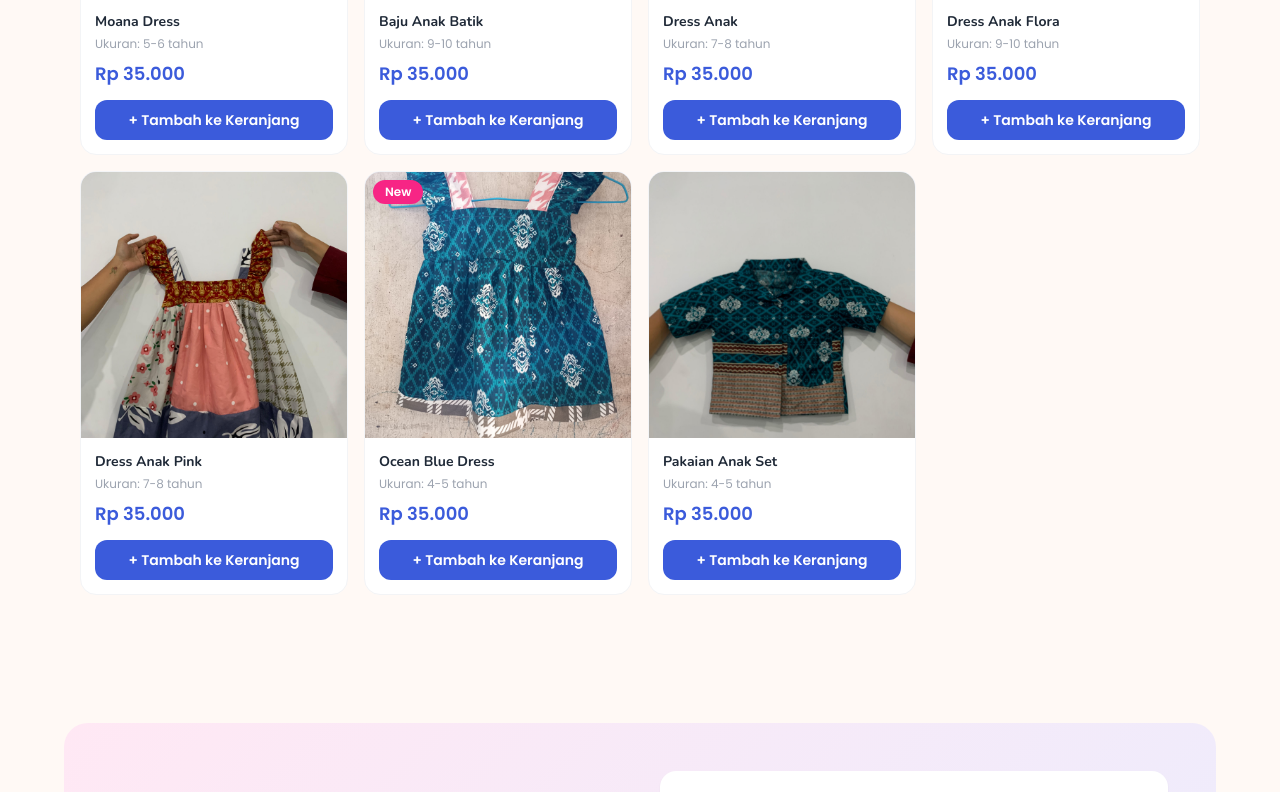
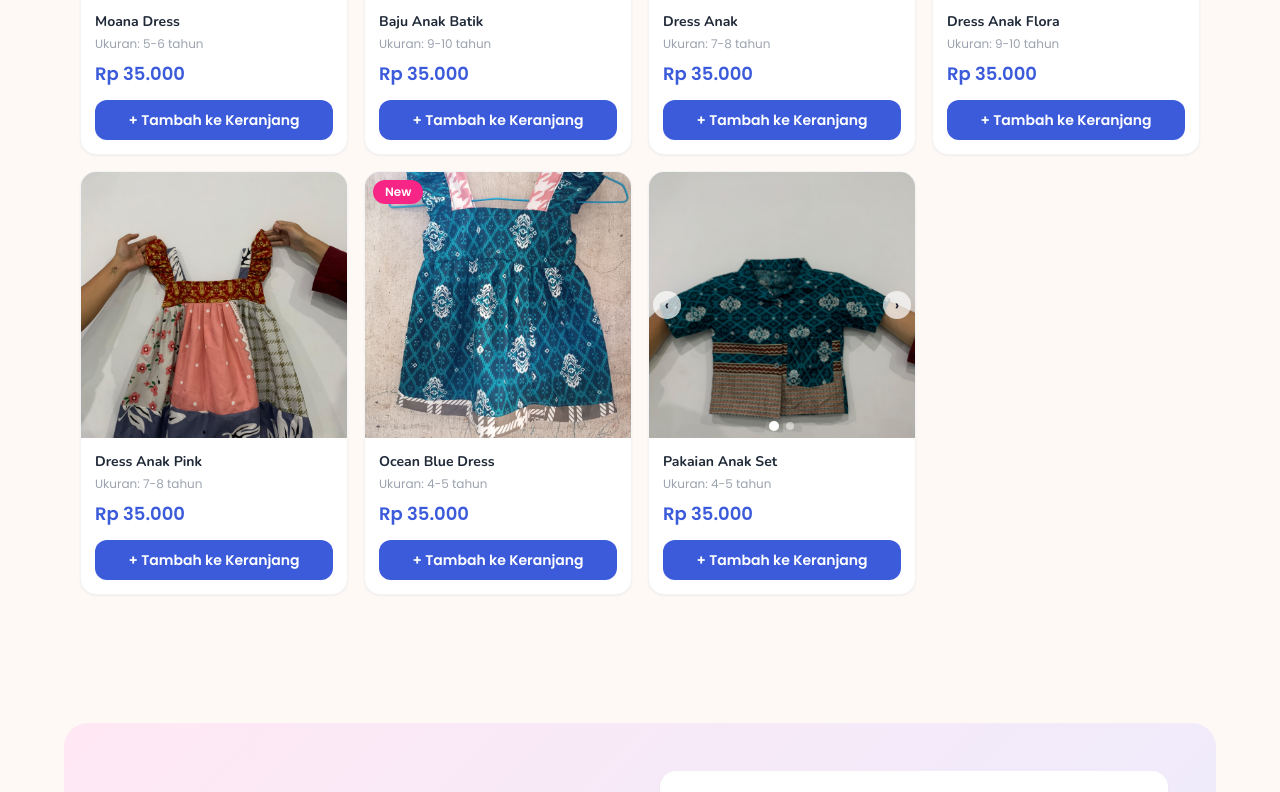
Before and after one commit to MrsHestia/percakids, a Next.js app: page / in a window 1280 px wide. Shown: the part 1159-1951 px from the top of the page. Built offline with nearby package versions, Linux system fonts and the light colour scheme.

Commit message:
Update ProductCard.jsx

```diff
--- a/src/components/ProductCard.jsx
+++ b/src/components/ProductCard.jsx
@@ -6,8 +6,44 @@ function formatRp(n) {
   return 'Rp ' + n.toLocaleString('id-ID');
 }
 
+function ImageSlider({ images, name }) {
+  const [current, setCurrent] = useState(0);
+  return (
+    <div className="relative w-full h-full">
+      <img
+        src={images[current]}
+        alt={name}
+        className="w-full h-full object-cover"
+      />
+      <div className="absolute bottom-2 left-0 right-0 flex justify-center gap-2 z-10">
+        {images.map((_, i) => (
+          <button
+            key={i}
+            onClick={() => setCurrent(i)}
+            className={`w-2 h-2 rounded-full transition-all ${
+              i === current ? 'bg-white scale-125' : 'bg-white/50'
+            }`}
+          />
+        ))}
+      </div>
+      <button
+        onClick={() => setCurrent((current - 1 + images.length) % images.length)}
+        className="absolute left-1 top-1/2 -translate-y-1/2 bg-white/70 hover:bg-white rounded-full w-7 h-7 text-sm font-bold flex items-center justify-center z-10 transition-all"
+      >
+        ‹
+      </button>
+      <button
+        onClick={() => setCurrent((current + 1) % images.length)}
+        className="absolute right-1 top-1/2 -translate-y-1/2 bg-white/70 hover:bg-white rounded-full w-7 h-7 text-sm font-bold flex items-center justify-center z-10 transition-all"
+      >
+        ›
+      </button>
+    </div>
+  );
+}
+
 export default function ProductCard({ product }) {
-  const { addItem, setIsOpen } = useCart();
+  const { addItem } = useCart();
   const [added, setAdded] = useState(false);
 
   const handleAdd = () => {
@@ -17,20 +53,24 @@ export default function ProductCard({ product }) {
   };
 
   return (
-    <div className="product-card bg-white rounded-2xl border border-gray-100 overflow-hidden">
+    <div className="product-card bg-white rounded-2xl border border-gray-100 overflow-hidden shadow-sm hover:shadow-md transition-shadow">
       {/* Image area */}
-      <div className="relative w-full aspect-square bg-[#E8EDFF] flex items-center justify-center overflow-hidden">
-        {product.image ? (
+      <div className="relative w-full aspect-square bg-[#E8EDFF] overflow-hidden">
+        {product.images ? (
+          <ImageSlider images={product.images} name={product.name} />
+        ) : product.image ? (
           <img
             src={product.image}
             alt={product.name}
             className="w-full h-full object-cover"
           />
         ) : (
-          <span className="text-7xl">{product.emoji}</span>
+          <div className="w-full h-full flex items-center justify-center">
+            <span className="text-7xl">{product.emoji}</span>
+          </div>
         )}
         {product.badge && (
-          <span className="absolute top-2 left-2 bg-[#F72585] text-white text-xs font-bold px-3 py-1 rounded-full">
+          <span className="absolute top-2 left-2 bg-[#F72585] text-white text-xs font-bold px-3 py-1 rounded-full z-10">
             {product.badge}
           </span>
         )}
```
